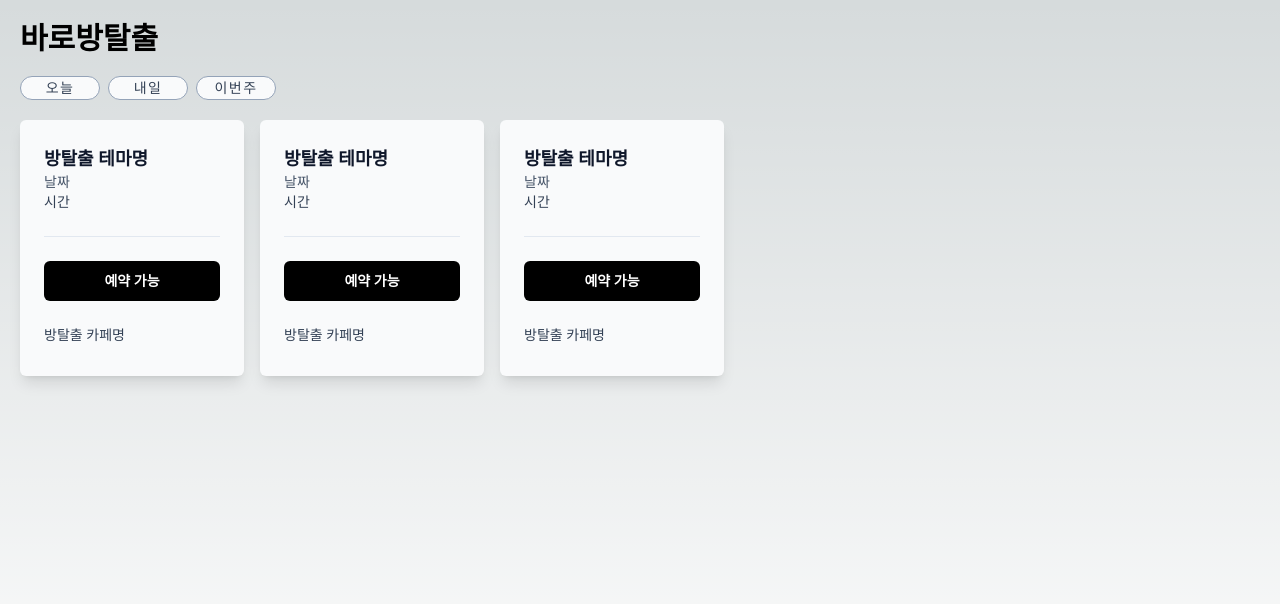
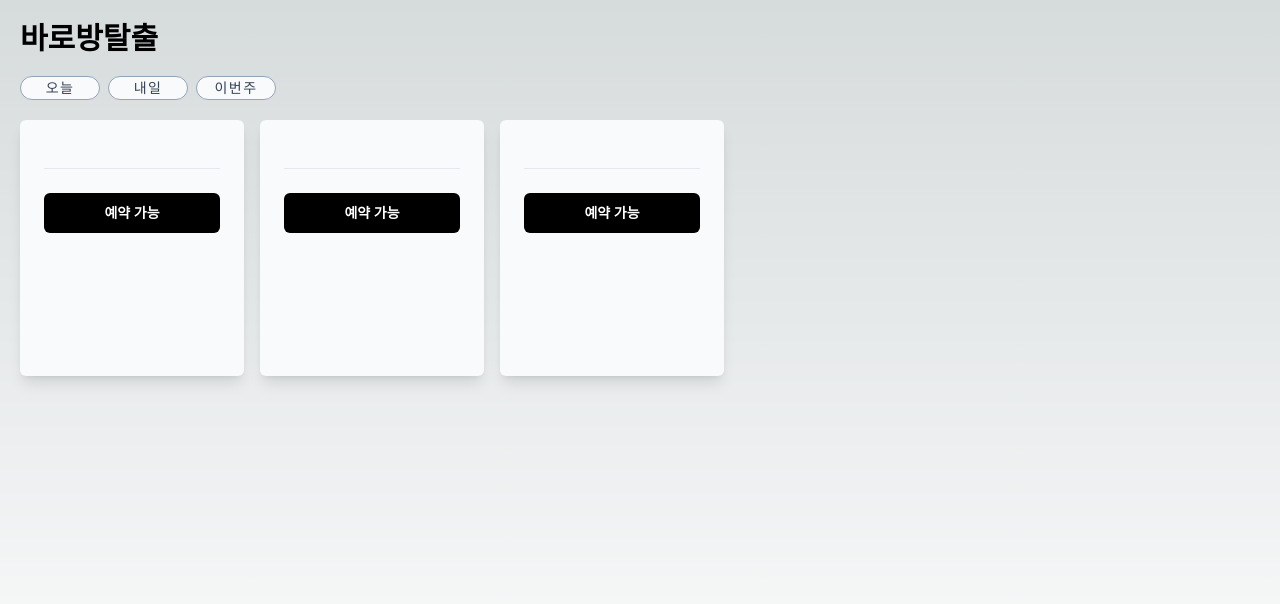
Before and after one commit to Najeong-Kim/baro-escape-room, a Next.js app: page / in a window 1280 px wide. Shown: the top 604 px of the page. Built offline with nearby package versions, Linux system fonts and the light colour scheme.

Commit message:
update Card props

```diff
--- a/src/components/Card.tsx
+++ b/src/components/Card.tsx
@@ -1,22 +1,32 @@
-export default function Card() {
+interface Props {
+  themeName: string;
+  date: string;
+  time: string;
+  isBooked: boolean;
+  cafeName: string;
+}
+
+export default function Card({themeName, date, time, isBooked, cafeName}: Props) {
   return (
     <div className="p-6 bg-gray-50 shadow-lg rounded-md w-56 h-64">
-      <h1 className="text-lg font-semibold text-slate-900">
-        방탈출 테마명
+      <h1 className="text-lg font-semibold text-slate-900 w-44">
+        {themeName}
       </h1>
       <div className="text-sm font-medium text-slate-600">
-        날짜
+        {date}
       </div>
       <div className="text-sm font-medium text-slate-700">
-        시간
+        {time}
       </div>
       <div className="my-6 border-b border-slate-200">
       </div>
-      <button className="w-full h-10 mb-6 text-sm font-semibold rounded-md bg-black text-white">
+      {isBooked ? <button className="w-full h-10 mb-6 text-sm font-semibold rounded-md bg-slate-300">
+        예약 불가
+      </button> : <button className="w-full h-10 mb-6 text-sm font-semibold rounded-md bg-black text-white">
         예약 가능
-      </button>
+      </button>}
       <p className="text-sm text-slate-700">
-        방탈출 카페명
+        {cafeName}
       </p>
     </div>
   )
```
